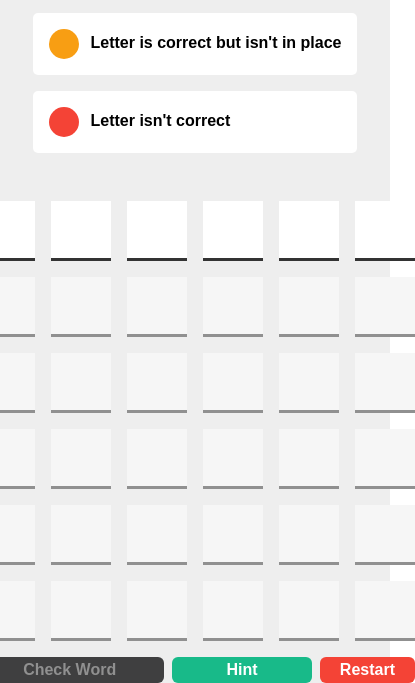
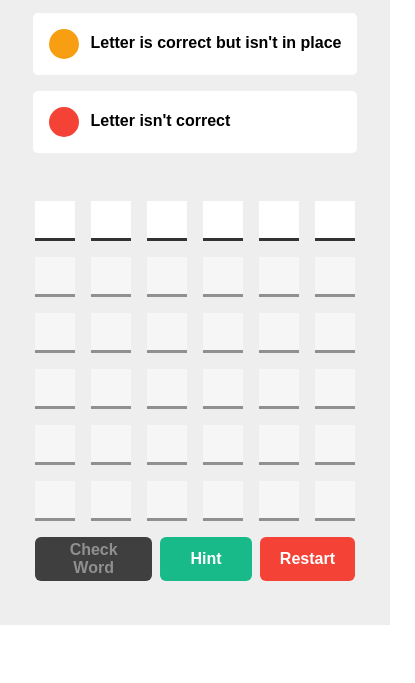
Before and after one commit to Eyad-Sharkawy/Guess-The-Word, a website built with Vite: page index.html in a window 390 px wide. Shown: the part 219-902 px from the top of the page, 415 px wide, since content can reach past the window. After the commit the page ends 844 px from the top, so only its background shows below. Built offline with nearby package versions, Linux system fonts and the light colour scheme; no server answers.

Commit message:
Fixed typo in the game__input-letter css class style

```diff
--- a/src/style.css
+++ b/src/style.css
@@ -207,7 +207,7 @@ main {
 }
 
 @media (max-width: 576px) {
-    .game__input {
+    .game__input-letter {
         flex: 0 0 50px;
         height: 50px;
         max-width: 50px;
@@ -219,7 +219,7 @@ main {
 }
 
 @media (max-width: 400px) {
-    .game__input {
+    .game__input-letter {
         flex: 0 0 40px;
         height: 40px;
         max-width: 40px;
@@ -231,7 +231,7 @@ main {
 }
 
 @media (max-width: 330px) {
-    .game__input {
+    .game__input-letter {
         flex: 0 0 30px;
         height: 30px;
         max-width: 30px;
```
